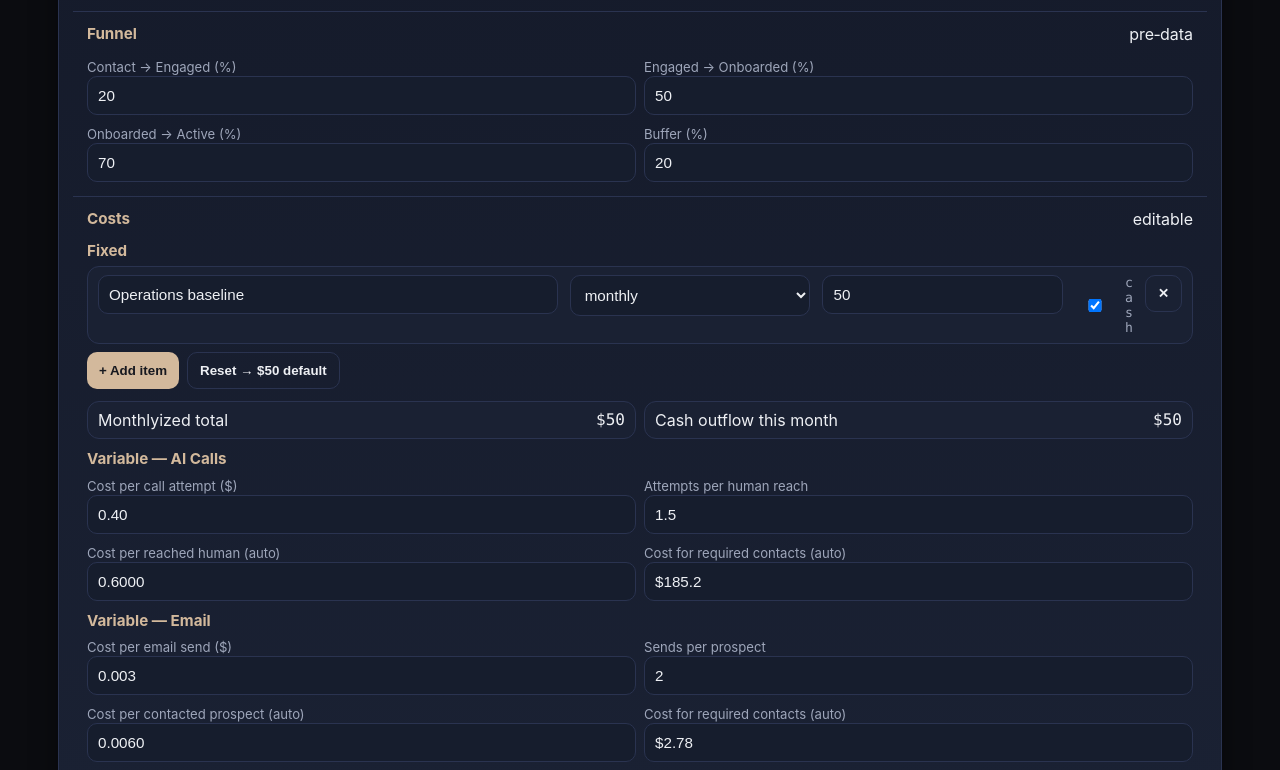
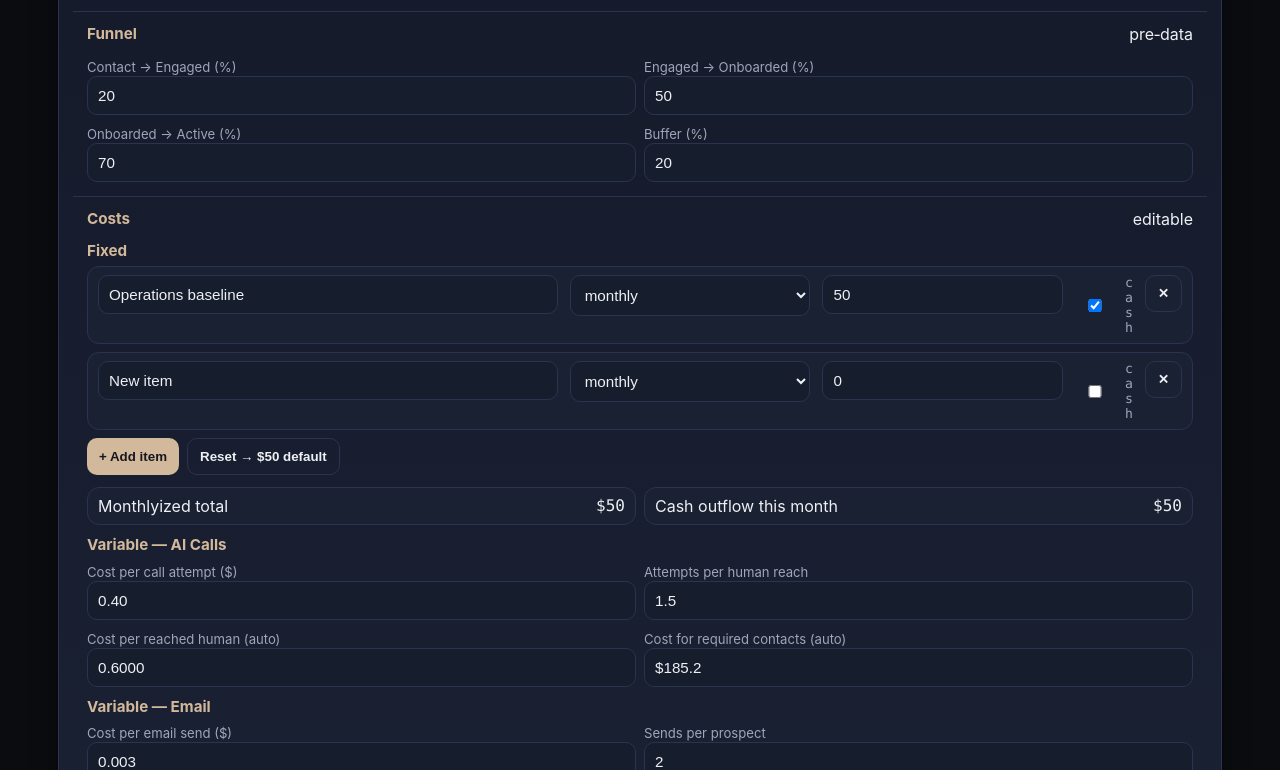
Before and after one commit to ajbvantalos/Vantalos-Operations-Calculator, a plain HTML site: page index.html in a window 1280 px wide. Both pictures are taken after a click on the button "+ Add item". Shown: the part 556-1326 px from the top of the page. Drawn offline with Linux system fonts and the light colour scheme.

Commit message:
Update index.html
idek what im doing anymore

```diff
--- a/index.html
+++ b/index.html
@@ -133,11 +133,15 @@
             <div class="body">
               <h3>Fixed</h3>
               <div id="fixedList" class="list" aria-live="polite"></div>
-              <div style="display:flex;gap:8px;margin:8px 0 12px"><button class="btn" id="addFixed">+ Add item</button><button class="btn ghost" id="resetFixed">Reset → $50 default</button></div>
+              <div style="display:flex;gap:8px;margin:8px 0 12px">
+                <button class="btn" id="addFixed">+ Add item</button>
+                <button class="btn ghost" id="resetFixed">Reset → $50 default</button>
+              </div>
               <div class="grid-2">
                 <div class="item"><span>Monthlyized total</span><span class="mono" id="fixedMonthly"></span></div>
                 <div class="item"><span>Cash outflow this month</span><span class="mono" id="fixedThisMonth"></span></div>
               </div>
+
               <div style="height:10px"></div>
               <h3>Variable — AI Calls</h3>
               <div class="grid-2">
@@ -146,6 +150,7 @@
                 <div><label>Cost per reached human (auto)</label><input id="costPerReach" type="number" disabled></div>
                 <div><label>Cost for required contacts (auto)</label><input id="costCallsTotal" type="text" disabled></div>
               </div>
+
               <h3 style="margin-top:10px">Variable — Email</h3>
               <div class="grid-2">
                 <div><label for="costEmailSend">Cost per email send ($)</label><input id="costEmailSend" type="number" step="0.0001" value="0.003"></div>
@@ -256,29 +261,77 @@
     };
 
     // Fixed list model
-    let fixed=[{name:'Operations baseline', cadence:'monthly', amountUSD:50, paidThisMonth:true}];
+    // === FIXED COSTS: model + renderer ===
+let fixed = [
+  { name: 'Operations baseline', cadence: 'monthly', amountUSD: 50, paidThisMonth: true }
+];
+
 function renderFixed(){
-      els.fixedList.innerHTML=''; let monthly=0,cash=0;
-      fixed.forEach((f,i)=>{
-        const mult=f.cadence==='annual'?1/12:1; monthly+=f.amountUSD*mult; cash+=f.paidThisMonth?f.amountUSD:0;
-        const row=document.createElement('div'); row.className='item';
-        row.innerHTML=`
+  const list = document.getElementById('fixedList');
+  const fixedMonthlyEl = document.getElementById('fixedMonthly');
+  const fixedThisMonthEl = document.getElementById('fixedThisMonth');
+  if(!list) return { monthlyTotal:0, cashThisMonth:0 };
+
+  list.innerHTML = '';
+  let monthly = 0, cash = 0;
+
+  fixed.forEach((f, i) => {
+    const mult = f.cadence === 'annual' ? 1/12 : 1;
+    monthly += (Number(f.amountUSD)||0) * mult;
+    cash += f.paidThisMonth ? (Number(f.amountUSD)||0) : 0;
+
+    const row = document.createElement('div');
+    row.className = 'item';
+    row.innerHTML = `
       <input aria-label="Fixed item name" style="flex:2" value="${f.name}">
-          <select aria-label="Billing cadence" style="flex:1"><option ${f.cadence==='monthly'?'selected':''} value="monthly">monthly</option><option ${f.cadence==='annual'?'selected':''} value="annual">annual</option></select>
+      <select aria-label="Billing cadence" style="flex:1">
+        <option value="monthly" ${f.cadence==='monthly'?'selected':''}>monthly</option>
+        <option value="annual" ${f.cadence==='annual'?'selected':''}>annual</option>
+      </select>
       <input aria-label="Amount (USD)" style="flex:1" type="number" step="0.01" value="${f.amountUSD}">
       <label style="display:flex;gap:6px;align-items:center"><input type="checkbox" ${f.paidThisMonth?'checked':''}><span class="mono">cash</span></label>
-          <button class="btn ghost" data-del="${i}">✕</button>`;
-        const [nameEl,cadEl,amtEl,chkEl,delBtn]=row.querySelectorAll('input,select,button');
-        nameEl.addEventListener('input',()=>{f.name=nameEl.value; calc();});
-        cadEl.addEventListener('change',()=>{f.cadence=cadEl.value; calc();});
-        amtEl.addEventListener('input',()=>{f.amountUSD=parseFloat(amtEl.value)||0; calc();});
-        chkEl.addEventListener('change',()=>{f.paidThisMonth=chkEl.checked; calc();});
-        delBtn.addEventListener('click',()=>{fixed.splice(i,1); renderFixed(); calc();});
-        els.fixedList.appendChild(row);
+      <button class="btn ghost" title="Remove">✕</button>
+    `;
+
+    const controls = row.querySelectorAll('input,select,button');
+    const nameEl = controls[0];
+    const cadEl  = controls[1];
+    const amtEl  = controls[2];
+    const chkEl  = controls[3];
+    const delBtn = controls[4];
+
+    nameEl.addEventListener('input', () => { f.name = nameEl.value; if(typeof calc==='function') calc(); });
+    cadEl.addEventListener('change', () => { f.cadence = cadEl.value; if(typeof calc==='function') calc(); });
+    amtEl.addEventListener('input', () => { f.amountUSD = parseFloat(amtEl.value)||0; if(typeof calc==='function') calc(); });
+    chkEl.addEventListener('change', () => { f.paidThisMonth = chkEl.checked; if(typeof calc==='function') calc(); });
+    delBtn.addEventListener('click', () => { fixed.splice(i,1); renderFixed(); if(typeof calc==='function') calc(); });
+
+    list.appendChild(row);
   });
-      els.fixedMonthly.textContent=fmt(monthly); els.fixedThisMonth.textContent=fmt(cash);
-      return {monthlyTotal:monthly, cashThisMonth:cash};
+
+  const _fmt = n => (typeof fmt==='function' ? fmt(n) : `$${(Number(n)||0).toFixed(2)}`);
+  if (fixedMonthlyEl) fixedMonthlyEl.textContent = _fmt(monthly);
+  if (fixedThisMonthEl) fixedThisMonthEl.textContent = _fmt(cash);
+
+  return { monthlyTotal: monthly, cashThisMonth: cash };
 }
+// === FIXED COSTS: actions ===
+(function(){
+  const addBtn = document.getElementById('addFixed');
+  const resetBtn = document.getElementById('resetFixed');
+
+  if (addBtn) addBtn.addEventListener('click', () => {
+    fixed.push({ name: 'New item', cadence: 'monthly', amountUSD: 0, paidThisMonth: false });
+    renderFixed();
+    if (typeof calc==='function') calc();
+  });
+
+  if (resetBtn) resetBtn.addEventListener('click', () => {
+    fixed = [{ name: 'Operations baseline', cadence: 'monthly', amountUSD: 50, paidThisMonth: true }];
+    renderFixed();
+    if (typeof calc==='function') calc();
+  });
+})();
 
     // Core math
     function compute(){
```
Lines whose indentation alone changed are shown as unchanged.
